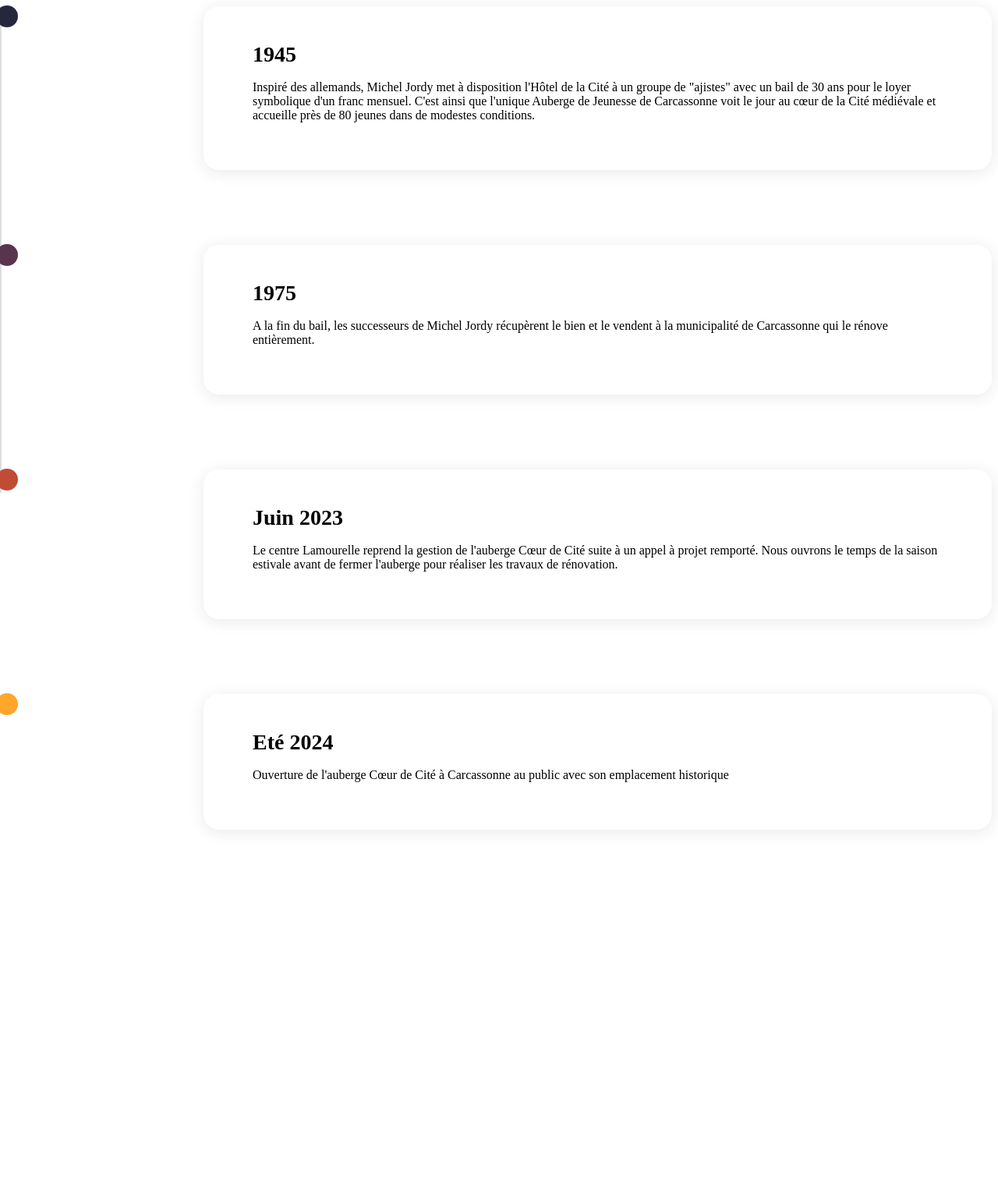
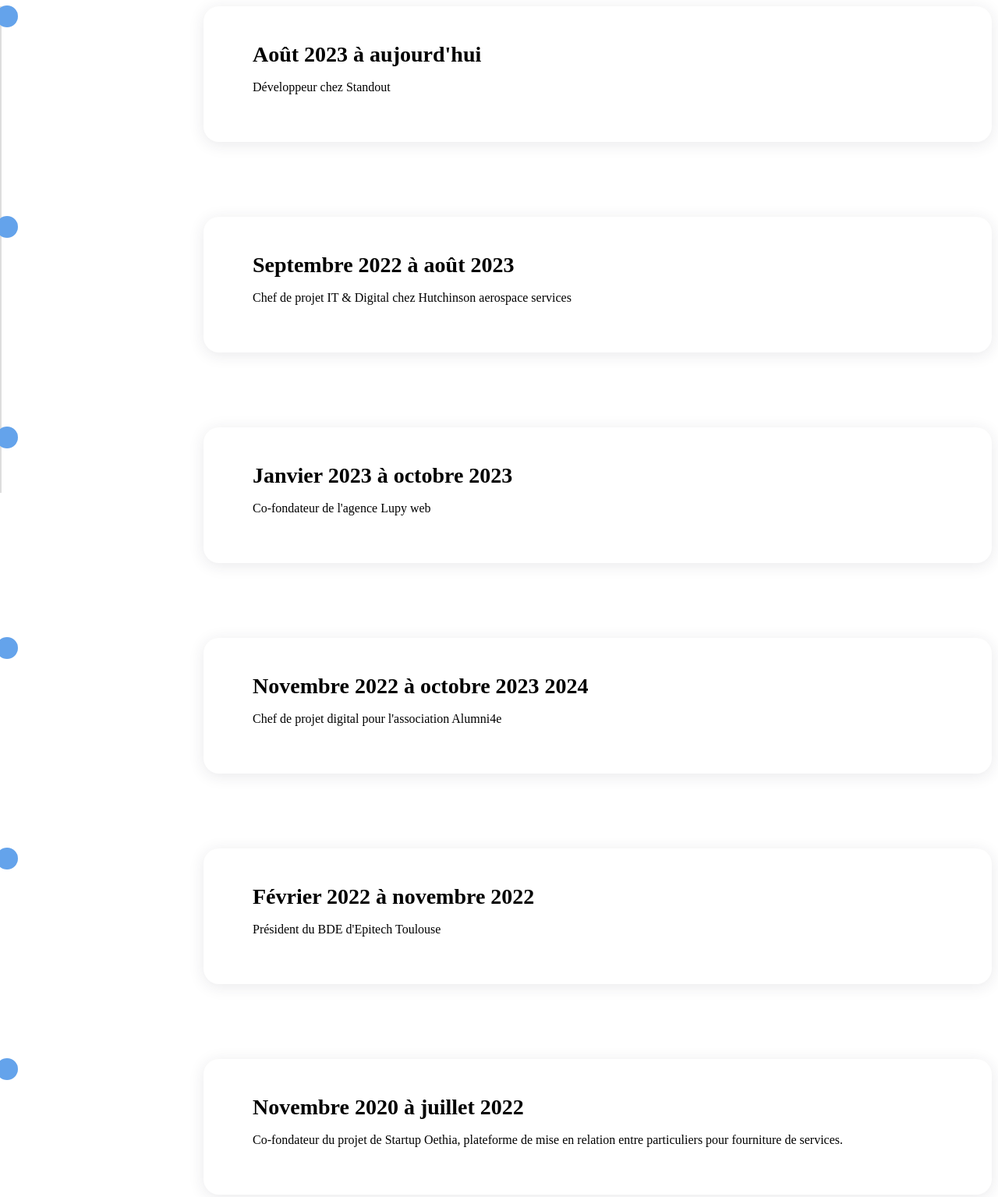
Before and after one commit to kylianpisto/notion_, a plain HTML site: page index.html in a window 1280 px wide. Shown: the top 1535 px of the page at 78% size. Before the commit the page ends 1160 px from the top, so only its background shows below. Drawn offline with Linux system fonts and the light colour scheme.

Commit message:
Update index.html

```diff
--- a/index.html
+++ b/index.html
@@ -71,19 +71,19 @@
 
     }
     .year#uno::before{
-        background:#25283D;
+        background:#64A3EB;
     }
     .year#dos::before{
-        background:#59344F;
+        background:#64A3EB;
     }
     .year#tres::before{
-        background:#C04C36;
+        background:#64A3EB;
     }
     .year#quattro::before{
-        background:#FFA62B;
+        background:#64A3EB;
     }
     .year#cinco::before{
-        background:#2176FF;
+        background:#64A3EB;
     }
     .year span{
     font-weight: bold;
@@ -131,26 +131,50 @@
   <div class="timeline">
       <div class="year" id="uno">
           <div class="year-container">
-              <div class="date">1945</div>
-              <p>Inspiré des allemands, Michel Jordy met à disposition l'Hôtel de la Cité à un groupe de "ajistes" avec un bail de 30 ans pour le loyer symbolique d'un franc mensuel. C'est ainsi que l'unique Auberge de Jeunesse de Carcassonne voit le jour au cœur de la Cité médiévale et accueille près de 80 jeunes dans de modestes conditions.</p>
+              <div class="date">Août 2023 à aujourd'hui</div>
+              <p>Développeur chez Standout</p>
           </div>
       </div>
       <div class="year" id="dos">
           <div class="year-container">
-              <div class="date">1975</div>
-              <p>A la fin du bail, les successeurs de Michel Jordy récupèrent le bien et le vendent à la municipalité de Carcassonne qui le rénove entièrement.</p>
+              <div class="date">Septembre 2022 à août 2023</div>
+              <p>Chef de projet IT & Digital chez Hutchinson aerospace services</p>
           </div>
       </div>
       <div class="year" id="tres">
           <div class="year-container">
-              <div class="date">Juin 2023</div>
-              <p>Le centre Lamourelle reprend la gestion de l'auberge Cœur de Cité suite à un appel à projet remporté. Nous ouvrons le temps de la saison estivale avant de fermer l'auberge pour réaliser les travaux de rénovation.</p>
+              <div class="date">Janvier 2023 à octobre 2023</div>
+              <p>Co-fondateur de l'agence Lupy web</p>
           </div>
       </div>
       <div class="year" id="quattro">
           <div class="year-container">
-              <div class="date">Eté 2024</div>
-              <p>Ouverture de l'auberge Cœur de Cité à Carcassonne au public avec son emplacement historique</p>
+              <div class="date">Novembre 2022 à octobre 2023 2024</div>
+              <p>Chef de projet digital pour l'association Alumni4e</p>
+          </div>
+      </div>
+      <div class="year" id="quattro">
+          <div class="year-container">
+              <div class="date">Février 2022 à novembre 2022</div>
+              <p>Président du BDE d'Epitech Toulouse</p>
+          </div>
+      </div>
+      <div class="year" id="quattro">
+          <div class="year-container">
+              <div class="date">Novembre 2020 à juillet 2022</div>
+              <p>Co-fondateur du projet de Startup Oethia, plateforme de mise en relation entre particuliers pour fourniture de services.</p>
+          </div>
+      </div>
+      <div class="year" id="quattro">
+          <div class="year-container">
+              <div class="date">Juillet 2017 à septembre 2021</div>
+              <p>Intérimaire pour la société Corsanim</p>
+          </div>
+      </div>
+    <div class="year" id="quattro">
+          <div class="year-container">
+              <div class="date">2019</div>
+              <p>Assistant directeur des systèmes d'informations</p>
           </div>
       </div>
   </div>
```
